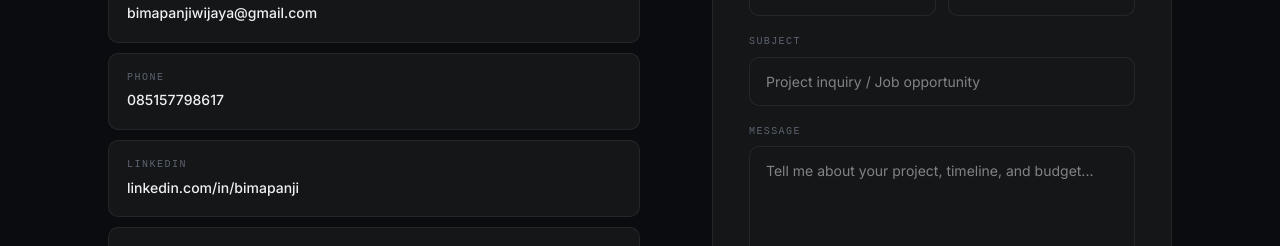
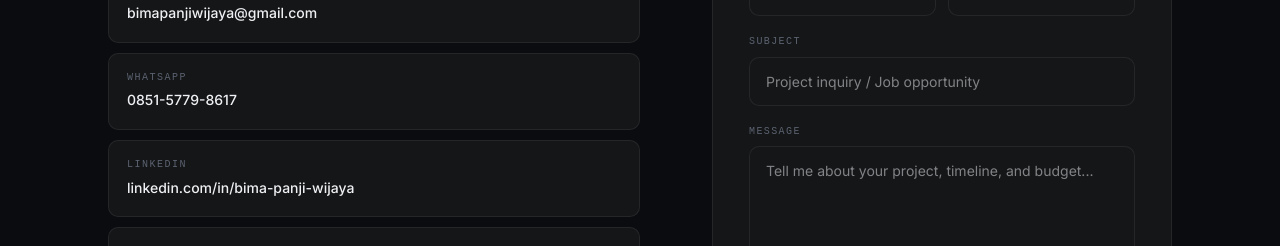
Before and after one commit to BimaPanjiWijaya/Profile, a Next.js app in the folder client/: page /contact in a window 1280 px wide. Shown: the part 641-887 px from the top of the page. Built offline with nearby package versions, Linux system fonts and the light colour scheme.

Commit message:
update whatsapp

```diff
--- a/client/app/contact/page.tsx
+++ b/client/app/contact/page.tsx
@@ -8,14 +8,14 @@ const info = [
     href: "mailto:bimapanjiwijaya@gmail.com",
   },
   {
-    label: "Phone",
-    value: "085157798617",
-    href: "tel:085157798617",
+    label: "WhatsApp",
+    value: "0851-5779-8617",
+    href: "https://wa.me/6285157798617?text=Halo%20Bima%2C%20saya%20tertarik%20untuk%20berdiskusi%20lebih%20lanjut",
   },
   {
     label: "LinkedIn",
-    value: "linkedin.com/in/bimapanji",
-    href: "#",
+    value: "linkedin.com/in/bima-panji-wijaya",
+    href: "https://www.linkedin.com/in/bima-panji-wijaya-8a44a8218/",
   },
   {
     label: "GitHub",
```
